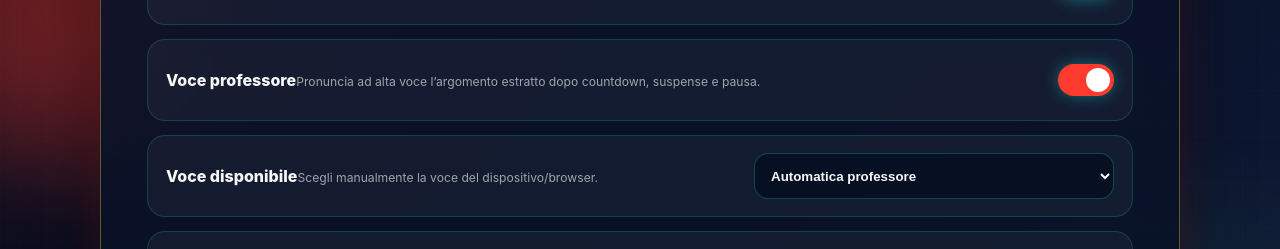
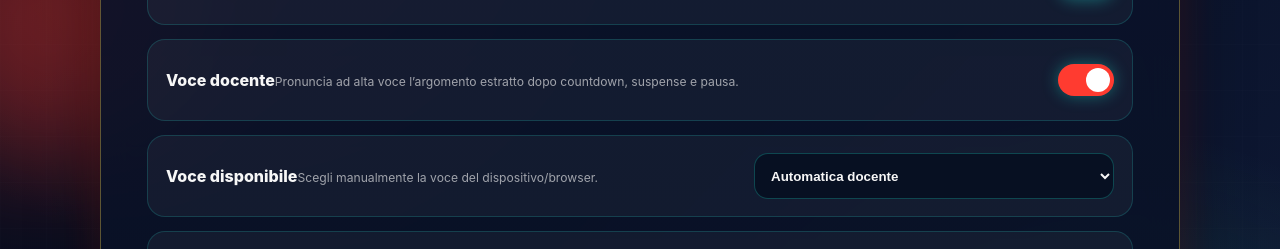
Before and after one commit to GAWebSTudio/roulette-esami, a React (Vite) app: page / in a window 1280 px wide. Both pictures are taken after a click on the button "Impostazioni". Shown: the part 278-527 px from the top of the page. Built offline with nearby package versions, Linux system fonts and the light colour scheme.

Commit message:
Update App.tsx

```diff
--- a/src/App.tsx
+++ b/src/App.tsx
@@ -801,9 +801,9 @@ useEffect(() => {
               <div className="settings-grid">
                 <SettingSwitch title="Escludi argomenti già usciti" subtitle="Evita ripetizioni fino al reset." value={settings.removeAfter} onChange={() => setSettings((prev) => ({ ...prev, removeAfter: !prev.removeAfter }))} />
                 <SettingSwitch title="Audio slot" subtitle="Attiva o disattiva il suono durante l’estrazione." value={settings.soundEnabled} onChange={() => setSettings((prev) => ({ ...prev, soundEnabled: !prev.soundEnabled }))} />
-                <SettingSwitch title="Voce professore" subtitle="Pronuncia ad alta voce l’argomento estratto dopo countdown, suspense e pausa." value={settings.voiceEnabled} onChange={() => setSettings((prev) => ({ ...prev, voiceEnabled: !prev.voiceEnabled }))} />
-                <div className="setting-card"><div><span className="switch-title">Voce disponibile</span><span className="switch-subtitle">Scegli manualmente la voce del dispositivo/browser.</span></div><select className="select-input voice-select" value={settings.selectedVoice} onChange={(e) => setSettings((prev) => ({ ...prev, selectedVoice: e.target.value }))}><option value="">Automatica professore</option>{voices.map((voice) => <option key={`${voice.name}-${voice.lang}`} value={voice.name}>{voice.name} ({voice.lang})</option>)}</select></div>
-                <div className="setting-card"><div><span className="switch-title">Stile voce</span><span className="switch-subtitle">Lettura lenta, più grave e autorevole.</span></div><select className="select-input" value={`${settings.voiceRate}-${settings.voicePitch}`} onChange={(e) => { const [voiceRate, voicePitch] = e.target.value.split("-").map(Number); setSettings((prev) => ({ ...prev, voiceRate, voicePitch })); }}><option value="0.72-0.58">Professore solenne</option><option value="0.78-0.68">Quiz TV lento</option><option value="0.86-0.74">Professore standard</option><option value="1-0.9">Chiara naturale</option></select></div>
+                <SettingSwitch title="Voce docente" subtitle="Pronuncia ad alta voce l’argomento estratto dopo countdown, suspense e pausa." value={settings.voiceEnabled} onChange={() => setSettings((prev) => ({ ...prev, voiceEnabled: !prev.voiceEnabled }))} />
+                <div className="setting-card"><div><span className="switch-title">Voce disponibile</span><span className="switch-subtitle">Scegli manualmente la voce del dispositivo/browser.</span></div><select className="select-input voice-select" value={settings.selectedVoice} onChange={(e) => setSettings((prev) => ({ ...prev, selectedVoice: e.target.value }))}><option value="">Automatica docente</option>{voices.map((voice) => <option key={`${voice.name}-${voice.lang}`} value={voice.name}>{voice.name} ({voice.lang})</option>)}</select></div>
+                <div className="setting-card"><div><span className="switch-title">Stile voce</span><span className="switch-subtitle">Lettura lenta, più grave e autorevole.</span></div><select className="select-input" value={`${settings.voiceRate}-${settings.voicePitch}`} onChange={(e) => { const [voiceRate, voicePitch] = e.target.value.split("-").map(Number); setSettings((prev) => ({ ...prev, voiceRate, voicePitch })); }}><option value="0.72-0.58">Docente solenne</option><option value="0.78-0.68">Quiz TV lento</option><option value="0.86-0.74">Docente standard</option><option value="1-0.9">Chiara naturale</option></select></div>
                 <div className="setting-card"><div><span className="switch-title">Durata animazione</span><span className="switch-subtitle">Regola la suspense della roulette.</span></div><select className="select-input" value={settings.suspenseMs} onChange={(e) => setSettings((prev) => ({ ...prev, suspenseMs: Number(e.target.value) }))}><option value={3500}>Veloce</option><option value={5000}>Normale</option><option value={6500}>Lenta</option></select></div>
                 <div className="setting-card"><div><span className="switch-title">Cronologia</span><span className="switch-subtitle">Numero massimo di estrazioni visibili.</span></div><select className="select-input" value={settings.maxHistory} onChange={(e) => setSettings((prev) => ({ ...prev, maxHistory: Number(e.target.value) }))}><option value={6}>6</option><option value={12}>12</option><option value={20}>20</option></select></div>
                 <button className="setting-card action-setting" onClick={exportData} type="button"><Download size={20} /><div><span className="switch-title">Esporta materie</span><span className="switch-subtitle">Scarica un backup JSON delle materie salvate.</span></div></button>
```
